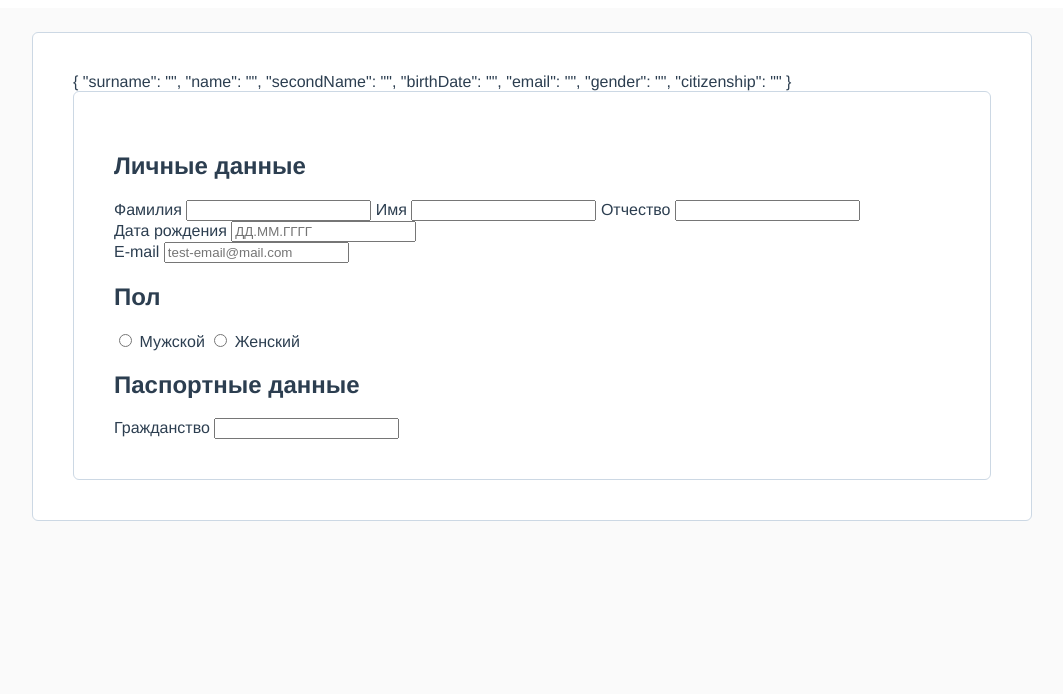
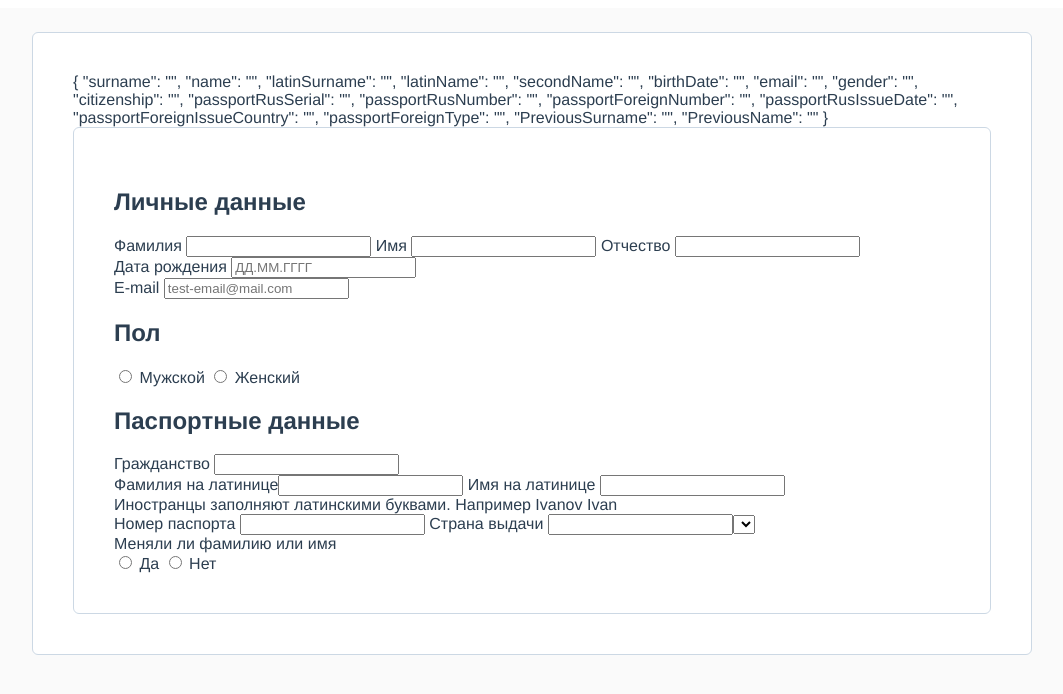
Before and after one commit to ozon-edu-vue-2021/required-task-4-sensaur, a Vue app: page / in a window 1280 px wide. Shown: the top 694 px of the page, without its empty margins (108-1171 px from the left). Built offline with nearby package versions, Linux system fonts and the light colour scheme.

Commit message:
form added

```diff
--- a/src/components/Form.vue
+++ b/src/components/Form.vue
@@ -63,7 +63,6 @@
             @focus="isDropdownOpen = true"
             v-model="formData.citizenship"
           />
-
           <div v-if="isDropdownOpen" class="citizenship-selector___dropdown">
             <ul v-if="allCitizenship.length">
               <li
@@ -77,6 +76,88 @@
             <div v-else class="empty">Ничего на найдено</div>
           </div>
         </div>
+
+        <div>
+          <div v-if="isPassportRussian">
+            <label for="passportRusSerial"> Серия паспорта </label>
+            <input
+              id="passportRusSerial"
+              v-model="formData.passportRusSerial"
+            />
+            <label for="passportRusNumber"> Номер паспорта </label>
+            <input
+              id="passportRusNumber"
+              v-model="formData.passportRusNumber"
+            />
+            <label for="passportRusIssueDate"> Дата выдачи</label>
+            <input
+              id="passportRusIssueDate"
+              placeholder="ДД.ММ.ГГГГ"
+              v-model="formData.passportRusIssueDate"
+            />
+          </div>
+          <div v-else>
+            <div class="row">
+              <label for="latinSurname"> Фамилия на латинице</label>
+              <input v-model="formData.latinSurname" id="latinSurname" />
+              <label for="latinName"> Имя на латинице </label>
+              <input v-model="formData.latinName" id="latinName" />
+            </div>
+            <div class="row">
+              Иностранцы заполняют латинскими буквами. Например Ivanov Ivan
+            </div>
+            <label for="passportForeignNumber"> Номер паспорта </label>
+            <input
+              id="passportForeignNumber"
+              v-model="formData.passportForeignNumber"
+            />
+            <label for="passportForeignIssueCountry"> Страна выдачи </label>
+            <input
+              id="passportForeignIssueCountry"
+              v-model="formData.passportForeignIssueCountry"
+            />
+            <!--            <label for="passportForeignType"> Тип паспорта </label>-->
+            <!--            <input-->
+            <!--              id="passportForeignType"-->
+            <!--              v-model="formData.passportForeignType"-->
+            <!--            />-->
+            <select
+              class="form-control"
+              v-model="selected"
+              @change="doSomethingWithChangedValue"
+            >
+              <option v-for="item in inventory" :value="item" :key="item.id">
+                @{{ item.name }}
+              </option>
+            </select>
+          </div>
+          <div class="row radio" @change="onNameChangedClicked()">
+            <div>Меняли ли фамилию или имя</div>
+            <input
+              v-model="formData.nameChanged"
+              id="yes"
+              type="radio"
+              name="nameChanged"
+              value="Да"
+              checked
+            />
+            <label for="yes"> Да </label>
+            <input
+              v-model="formData.nameChanged"
+              id="no"
+              type="radio"
+              name="nameChanged"
+              value="Нет"
+            />
+            <label for="no"> Нет </label>
+          </div>
+          <div v-if="isNameChanged">
+            <label for="PreviousSurname"> Фамилия </label>
+            <input v-model="formData.PreviousSurname" id="PreviousSurname" />
+            <label for="PreviousName"> Имя </label>
+            <input v-model="formData.PreviousName" id="PreviousName" />
+          </div>
+        </div>
       </div>
     </form>
   </div>
@@ -85,8 +166,10 @@
 <script>
 import ClickOutside from "vue-click-outside";
 import citizenship from "../../src/assets/data/citizenships.json";
+import passportTypes from "../../src/assets/data/passport-types.json";
 
-console.log(citizenship);
+// console.log(citizenship);
+// console.log(passportTypes);
 
 export default {
   data() {
@@ -94,14 +177,27 @@ export default {
       formData: {
         surname: "",
         name: "",
+        latinSurname: "",
+        latinName: "",
         secondName: "",
         birthDate: "",
         email: "",
         gender: "",
         citizenship: "",
+        passportRusSerial: "",
+        passportRusNumber: "",
+        passportForeignNumber: "",
+        passportRusIssueDate: "",
+        passportForeignIssueCountry: "",
+        passportForeignType: "",
+        PreviousSurname: "",
+        PreviousName: "",
       },
       isDropdownOpen: false,
+      isPassportRussian: false,
+      isNameChanged: false,
       allCitizenship: citizenship,
+      allPasportTypes: passportTypes,
     };
   },
   methods: {
@@ -109,8 +205,15 @@ export default {
       this.isDropdownOpen = false;
     },
     onCitizenshipClicked(selectedCitizenship) {
+      // selectedCitizenship.nationality = undefined;
       this.formData.citizenship = selectedCitizenship.nationality;
+      this.isPassportRussian = this.formData.citizenship === "Russia";
       this.hideDropdown();
+    },
+    onNameChangedClicked() {
+      this.formData.nameChanged === "Да"
+        ? (this.isNameChanged = true)
+        : (this.isNameChanged = false);
     },
   },
   directives: {
@@ -129,6 +232,7 @@ export default {
   padding: 40px;
   overflow: auto;
 }
+
 .citizenship-selector___dropdown {
 }
 </style>
```
